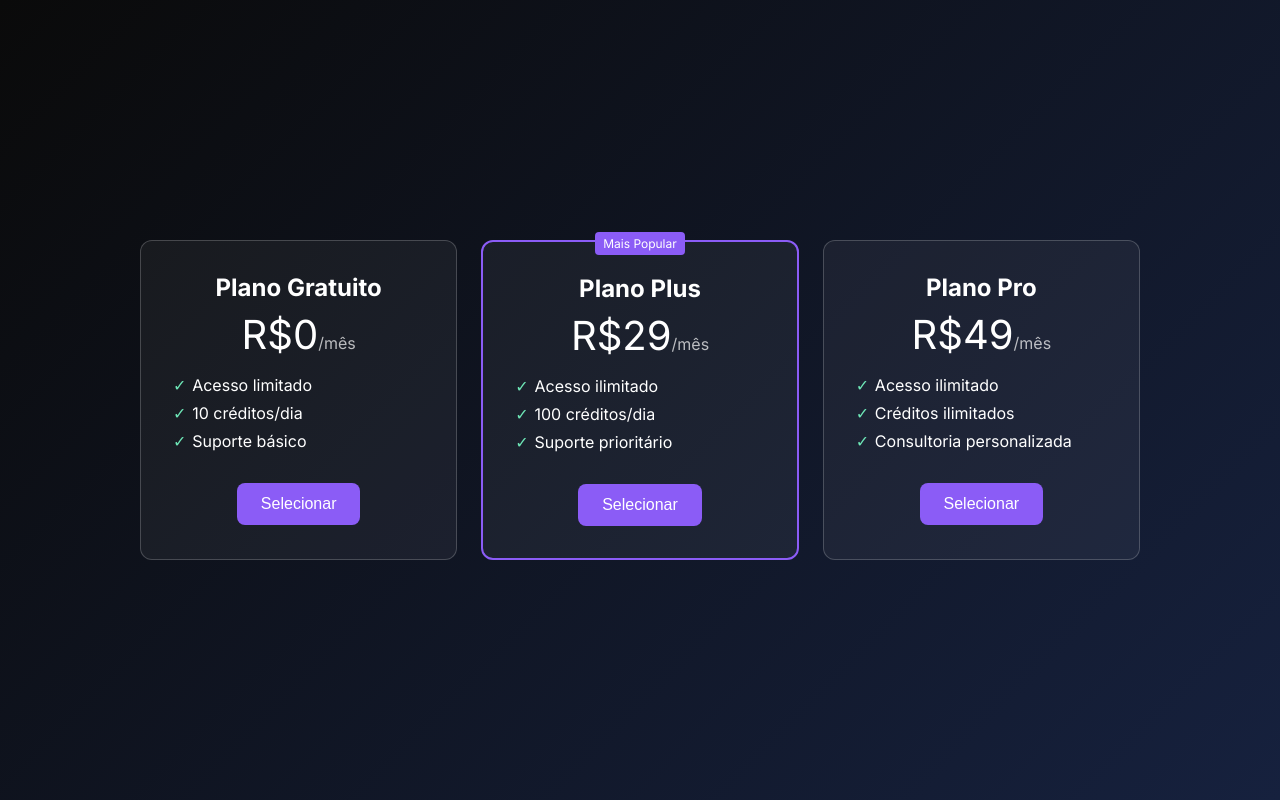
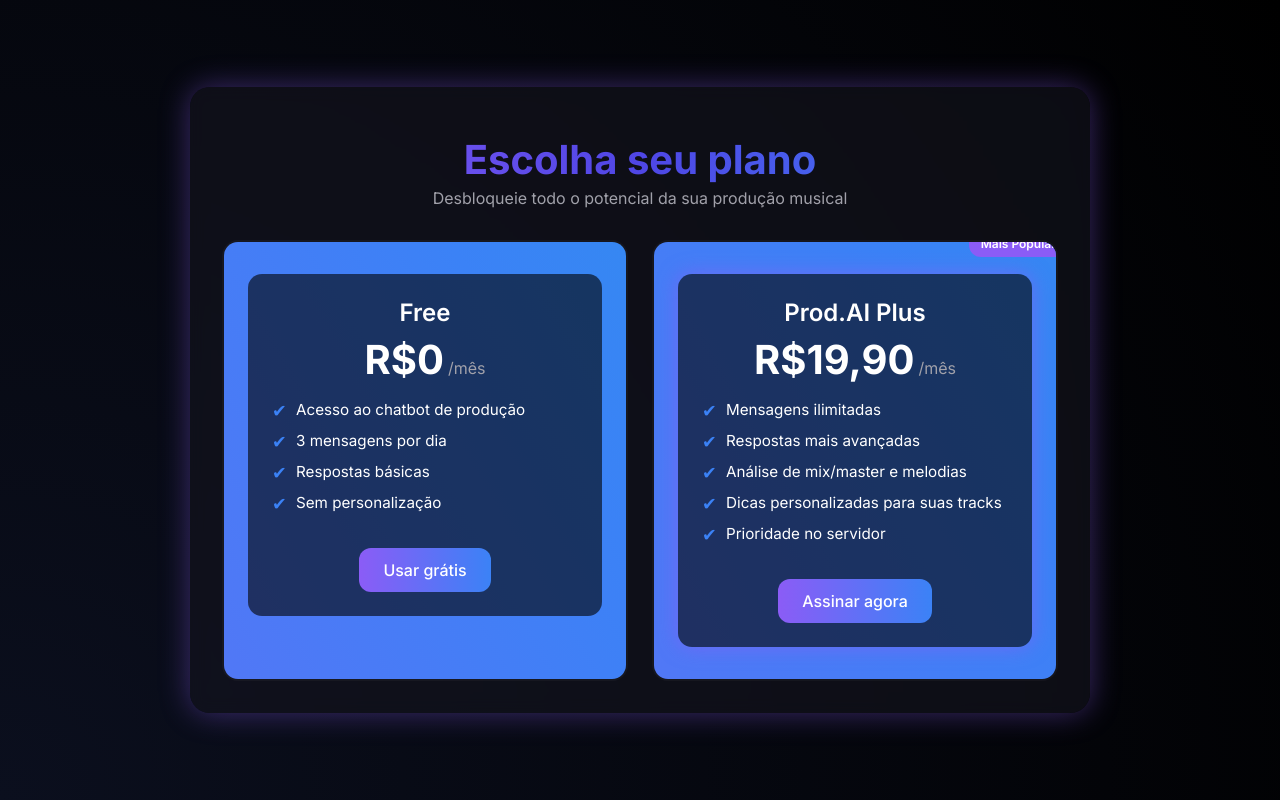
Before and after one commit to djcorrea/prod.ai-novo, a website: page public/planos.html in a window 1280 px wide. Drawn offline with Linux system fonts and the light colour scheme.

Commit message:
Adicionado botão Assinar versão Plus no rodapé

```diff
--- a/public/planos.html
+++ b/public/planos.html
@@ -3,145 +3,185 @@
 <head>
   <meta charset="UTF-8" />
   <meta name="viewport" content="width=device-width, initial-scale=1.0"/>
-  <title>Planos - Prod.AI Plus</title>
-  <!-- Fonte Inter do Google Fonts -->
+  <title>Planos – Prod.AI</title>
+  <!-- Fonte Inter -->
   <link href="https://fonts.googleapis.com/css2?family=Inter:wght@300;400;500;600;700&display=swap" rel="stylesheet">
   <style>
-    /* Reset básico */
-    * {
-      margin: 0;
-      padding: 0;
-      box-sizing: border-box;
-    }
-    /* Corpo: fundo gradiente, centralizado */
+    /* RESET */
+    *, *::before, *::after { margin:0; padding:0; box-sizing:border-box; }
     body {
       font-family: 'Inter', sans-serif;
-      background: linear-gradient(135deg, #0a0a0a 0%, #16213e 100%);
+      background: radial-gradient(circle at bottom left, #0b0f1e, #000);
       color: #fff;
-      min-height: 100vh;
-      display: flex;
-      align-items: center;
-      justify-content: center;
-      padding: 2rem;
+      min-height:100vh;
+      display:flex;
+      align-items:center;
+      justify-content:center;
+      padding:2rem;
     }
-    /* Container dos cards de plano */
+    /* Container geral */
+    .container {
+      background: rgba(20,20,30,0.6);
+      border-radius: 20px;
+      padding: 3rem 2rem 2rem;
+      max-width: 900px;
+      width: 100%;
+      box-shadow: 0 0 30px rgba(139,92,246,0.4);
+      backdrop-filter: blur(8px);
+    }
+    /* Título com degradê neon */
+    h1 {
+      font-size:2.5rem;
+      text-align:center;
+      margin-bottom: 0.25rem;
+      background: linear-gradient(90deg, #8b5cf6, #4f46e5, #3b82f6);
+      -webkit-background-clip: text;
+      -webkit-text-fill-color: transparent;
+    }
+    p.subtitle {
+      text-align:center;
+      color:#a1a1aa;
+      margin-bottom:2rem;
+    }
+    /* Grid de cards */
     .plans {
       display: grid;
-      grid-template-columns: repeat(auto-fit, minmax(260px, 1fr));
+      grid-template-columns: repeat(auto-fit, minmax(260px,1fr));
       gap: 1.5rem;
-      width: 100%;
-      max-width: 1000px;
     }
-    /* Estilo base de cada card */
+    /* Card base */
     .plan-card {
-      background: rgba(255,255,255,0.05);
-      border: 1px solid rgba(255,255,255,0.2);
-      border-radius: 12px;
-      padding: 2rem;
-      display: flex;
-      flex-direction: column;
-      align-items: center;
-      text-align: center;
-      position: relative;
+      background: rgba(255,255,255,0.03);
+      border-radius: 16px;
+      padding:2rem 1.5rem;
+      position:relative;
+      overflow:hidden;
+      border:2px solid transparent;
+      transition: transform 0.3s, border-color 0.3s, box-shadow 0.3s;
     }
-    /* Destaque para o plano mais popular */
-    .plan-card.popular {
-      border: 2px solid #8b5cf6;
+    .plan-card::before {
+      content:'';
+      position:absolute;
+      top:-50%; left:-50%;
+      width:200%; height:200%;
+      background: linear-gradient(60deg, #8b5cf6, #3b82f6, #06b6d4, #8b5cf6);
+      background-size: 400% 400%;
+      animation: gradient-anim 6s ease infinite;
+      z-index:0;
     }
-    .plan-card.popular::before {
-      content: 'Mais Popular';
-      position: absolute;
-      top: -10px;
-      background: #8b5cf6;
-      color: #fff;
-      padding: 4px 8px;
-      border-radius: 4px;
-      font-size: 0.75rem;
+    .plan-card > * { position: relative; z-index:1; }
+    @keyframes gradient-anim {
+      0%{background-position:0% 50%;}
+      50%{background-position:100% 50%;}
+      100%{background-position:0% 50%;}
     }
-    /* Título do plano */
-    .plan-title {
-      font-size: 1.5rem;
-      margin-bottom: 0.5rem;
+    /* Overlay escuro para o conteúdo */
+    .plan-card .inner {
+      background: rgba(0,0,0,0.6);
+      border-radius:14px;
+      padding:1.5rem;
+      display:flex;
+      flex-direction:column;
+      align-items:center;
+      text-align:center;
     }
-    /* Preço */
+    /* Destaque plano popular */
+    .plan-card.popular .inner {
+      box-shadow: 0 0 20px rgba(139,92,246,0.6);
+    }
+    .plan-card.popular .badge {
+      position:absolute;
+      top: -12px;
+      right: -12px;
+      background:#8b5cf6;
+      color:#fff;
+      padding:6px 12px;
+      font-size:0.75rem;
+      font-weight:600;
+      border-radius:12px;
+      z-index:2;
+    }
+    /* Título e preço */
+    .plan-title { font-size:1.5rem; font-weight:600; margin-bottom:0.5rem; }
     .plan-price {
-      font-size: 2.5rem;
-      margin-bottom: 1rem;
+      font-size:2.5rem; font-weight:700; margin-bottom:1rem;
     }
-    .plan-price span {
-      font-size: 1rem;
-      color: rgba(255,255,255,0.7);
-    }
-    /* Lista de funcionalidades */
+    .plan-price span { font-size:1rem; font-weight:400; color:#a1a1aa; margin-left:4px; }
+    /* Lista de itens */
     .plan-features {
-      list-style: none;
-      margin-bottom: 1.5rem;
-      width: 100%;
-      text-align: left;
+      list-style:none;
+      margin-bottom:1.5rem;
+      width:100%;
+      text-align:left;
     }
     .plan-features li {
-      margin-bottom: 0.5rem;
-      padding-left: 1.2rem;
-      position: relative;
+      margin-bottom:0.75rem;
+      padding-left:1.5rem;
+      position:relative;
+      font-size:0.95rem;
     }
     .plan-features li::before {
-      content: '✓';
-      position: absolute;
-      left: 0;
-      color: #6ee7b7;
+      content:'✔︎';
+      position:absolute;
+      left:0;
+      top:0;
+      color:#3b82f6;
+      font-size:1.1rem;
     }
-    /* Botão de seleção */
+    /* Botão neon */
     .plan-button {
-      padding: 0.75rem 1.5rem;
-      border: none;
-      border-radius: 8px;
-      background: #8b5cf6;
-      color: #fff;
-      font-size: 1rem;
-      cursor: pointer;
-      transition: background 0.3s;
+      display:inline-block;
+      padding:0.75rem 1.5rem;
+      background: linear-gradient(90deg, #8b5cf6, #3b82f6);
+      border:none;
+      border-radius:12px;
+      color:#fff;
+      font-size:1rem;
+      font-weight:500;
+      text-decoration:none;
+      transition: filter 0.3s, transform 0.3s;
     }
     .plan-button:hover {
-      background: #7c3aed;
+      filter: brightness(1.2);
+      transform: translateY(-2px);
     }
   </style>
 </head>
 <body>
+  <div class="container">
+    <h1>Escolha seu plano</h1>
+    <p class="subtitle">Desbloqueie todo o potencial da sua produção musical</p>
     <div class="plans">
-    <!-- Plano Gratuito -->
+      <!-- Free -->
       <div class="plan-card">
-      <h2 class="plan-title">Plano Gratuito</h2>
+        <div class="inner">
+          <h2 class="plan-title">Free</h2>
           <p class="plan-price">R$0<span>/mês</span></p>
           <ul class="plan-features">
-        <li>Acesso limitado</li>
-        <li>10 créditos/dia</li>
-        <li>Suporte básico</li>
+            <li>Acesso ao chatbot de produção</li>
+            <li>3 mensagens por dia</li>
+            <li>Respostas básicas</li>
+            <li>Sem personalização</li>
           </ul>
-      <button class="plan-button">Selecionar</button>
+          <a href="#" class="plan-button">Usar grátis</a>
         </div>
-
-    <!-- Plano Plus (mais popular) -->
+      </div>
+      <!-- Plus -->
       <div class="plan-card popular">
-      <h2 class="plan-title">Plano Plus</h2>
-      <p class="plan-price">R$29<span>/mês</span></p>
+        <div class="badge">Mais Popular</div>
+        <div class="inner">
+          <h2 class="plan-title">Prod.AI Plus</h2>
+          <p class="plan-price">R$19,90<span>/mês</span></p>
           <ul class="plan-features">
-        <li>Acesso ilimitado</li>
-        <li>100 créditos/dia</li>
-        <li>Suporte prioritário</li>
+            <li>Mensagens ilimitadas</li>
+            <li>Respostas mais avançadas</li>
+            <li>Análise de mix/master e melodias</li>
+            <li>Dicas personalizadas para suas tracks</li>
+            <li>Prioridade no servidor</li>
           </ul>
-      <button class="plan-button">Selecionar</button>
+          <a href="#" class="plan-button">Assinar agora</a>
         </div>
-
-    <!-- Plano Pro -->
-    <div class="plan-card">
-      <h2 class="plan-title">Plano Pro</h2>
-      <p class="plan-price">R$49<span>/mês</span></p>
-      <ul class="plan-features">
-        <li>Acesso ilimitado</li>
-        <li>Créditos ilimitados</li>
-        <li>Consultoria personalizada</li>
-      </ul>
-      <button class="plan-button">Selecionar</button>
+      </div>
     </div>
   </div>
 </body>
```
Lines whose indentation alone changed are shown as unchanged.
